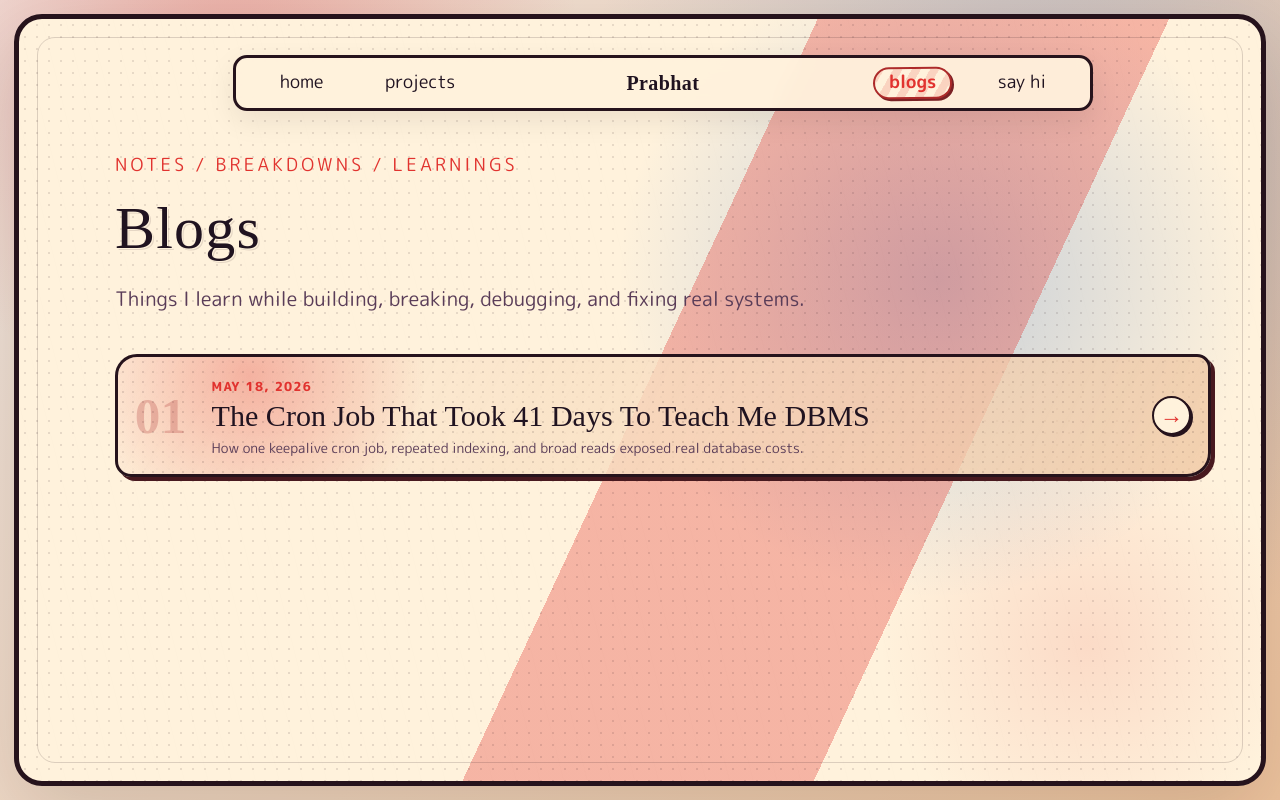
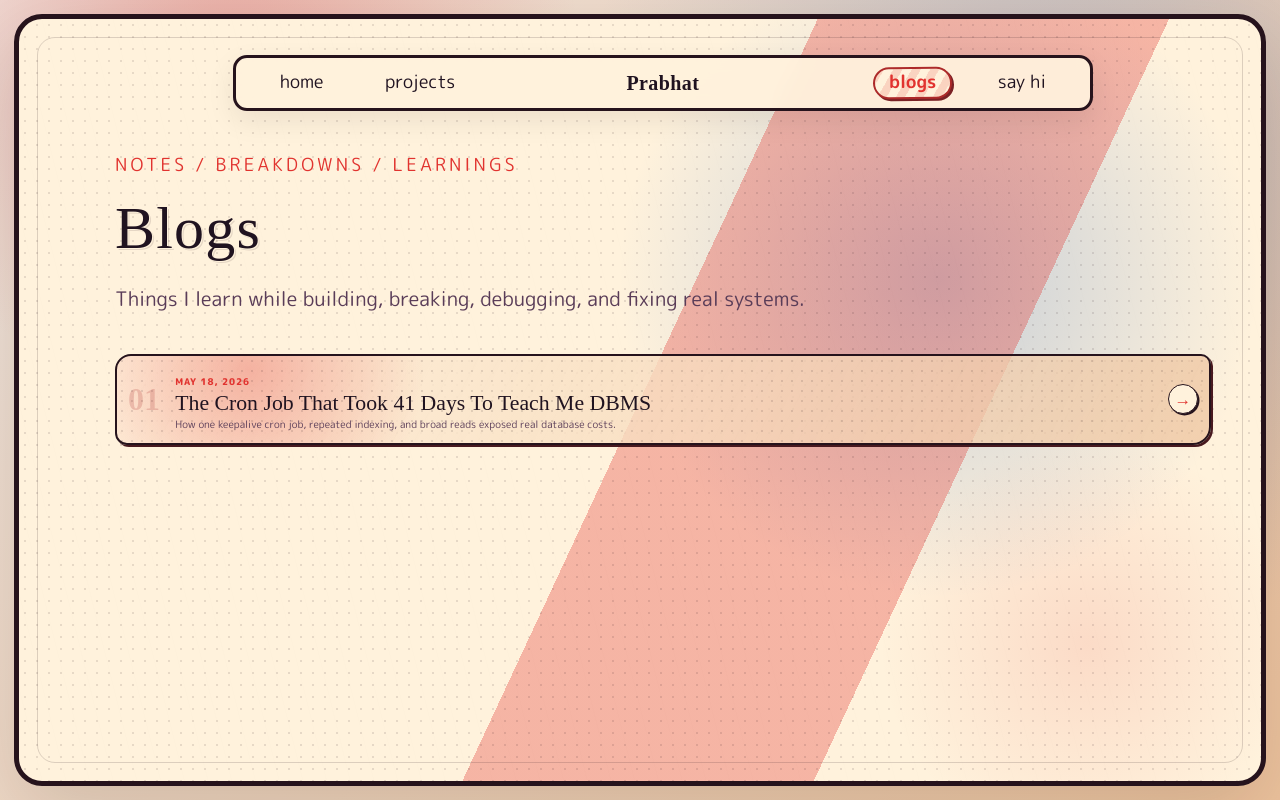
Before and after one commit to Rac-exe/Portfolio-Website, a Next.js app: page /blog in a window 1280 px wide. Built offline with nearby package versions, Linux system fonts and the light colour scheme; a web font is replaced by a local one.

Commit message:
Make blog row subtle

```diff
--- a/app/globals.css
+++ b/app/globals.css
@@ -864,23 +864,23 @@ input {
 
 .blog-list {
   display: grid;
-  gap: 1rem;
+  gap: 0.65rem;
 }
 
 .blog-row {
   position: relative;
   display: grid;
   grid-template-columns: auto minmax(0, 1fr) auto;
-  gap: clamp(1rem, 2vw, 1.7rem);
+  gap: clamp(0.55rem, 1.2vw, 1rem);
   align-items: center;
   overflow: hidden;
-  border: 3px solid var(--line);
-  border-radius: 22px 14px 24px 16px;
+  border: 2px solid var(--line);
+  border-radius: 16px 10px 18px 12px;
   background:
     radial-gradient(circle at 12% 16%, var(--wash), transparent 11rem),
     linear-gradient(115deg, color-mix(in srgb, var(--paper) 91%, transparent), color-mix(in srgb, var(--paper-deep) 72%, transparent));
-  padding: clamp(0.72rem, 1.45vw, 1.05rem);
-  box-shadow: 4px 4px 0 color-mix(in srgb, var(--line) 82%, var(--accent));
+  padding: clamp(0.45rem, 0.9vw, 0.68rem);
+  box-shadow: 2px 2px 0 color-mix(in srgb, var(--line) 82%, var(--accent));
   transition: transform 140ms ease, box-shadow 140ms ease, background 180ms ease;
 }
 
@@ -901,8 +901,8 @@ input {
 }
 
 .blog-row:hover {
-  transform: translate(-2px, -2px);
-  box-shadow: 7px 7px 0 color-mix(in srgb, var(--line) 82%, var(--accent));
+  transform: translate(-1px, -1px);
+  box-shadow: 3px 3px 0 color-mix(in srgb, var(--line) 82%, var(--accent));
 }
 
 .blog-row-index {
@@ -910,10 +910,10 @@ input {
   z-index: 1;
   color: color-mix(in srgb, var(--accent) 70%, var(--line));
   font-family: var(--font-title);
-  font-size: clamp(2rem, 4vw, 3.2rem);
+  font-size: clamp(1.35rem, 2.5vw, 2.15rem);
   font-weight: 700;
   line-height: 1;
-  opacity: 0.24;
+  opacity: 0.2;
 }
 
 .blog-row-copy {
@@ -923,48 +923,48 @@ input {
 
 .blog-row-copy time {
   color: var(--accent);
-  font-size: 0.78rem;
+  font-size: 0.58rem;
   font-weight: 800;
   letter-spacing: 0.1em;
   text-transform: uppercase;
 }
 
 .blog-row-copy h2 {
-  margin-top: 0.22rem;
+  margin-top: 0.12rem;
   font-family: var(--font-title);
-  font-size: clamp(1.45rem, 2.35vw, 2rem);
+  font-size: clamp(1.05rem, 1.7vw, 1.45rem);
   line-height: 1.05;
 }
 
 .blog-row-copy p {
-  margin-top: 0.32rem;
-  max-width: 760px;
+  margin-top: 0.18rem;
+  max-width: 620px;
   color: var(--ink-soft);
-  font-size: 0.86rem;
-  line-height: 1.42;
+  font-size: 0.64rem;
+  line-height: 1.35;
 }
 
 .blog-row-arrow {
   position: relative;
   z-index: 1;
   display: grid;
-  width: 2.45rem;
-  height: 2.45rem;
+  width: 1.85rem;
+  height: 1.85rem;
   place-items: center;
-  border: 2px solid var(--line);
+  border: 1.5px solid var(--line);
   border-radius: 999px;
   background: var(--paper);
   color: var(--accent);
   font-family: var(--font-title);
-  font-size: 1.45rem;
+  font-size: 1.05rem;
   font-weight: 800;
-  box-shadow: 2px 2px 0 var(--line);
+  box-shadow: 1.5px 1.5px 0 var(--line);
   transition: transform 140ms ease, box-shadow 140ms ease;
 }
 
 .blog-row-arrow:hover {
   transform: translate(-1px, -1px);
-  box-shadow: 3px 3px 0 var(--line);
+  box-shadow: 2px 2px 0 var(--line);
 }
 
 .blog-empty {
@@ -1457,9 +1457,9 @@ input {
   }
 
   .blog-row-arrow {
-    width: 2.8rem;
-    height: 2.8rem;
-    font-size: 1.75rem;
+    width: 2rem;
+    height: 2rem;
+    font-size: 1.15rem;
   }
 
   .blog-article-body p,
```
